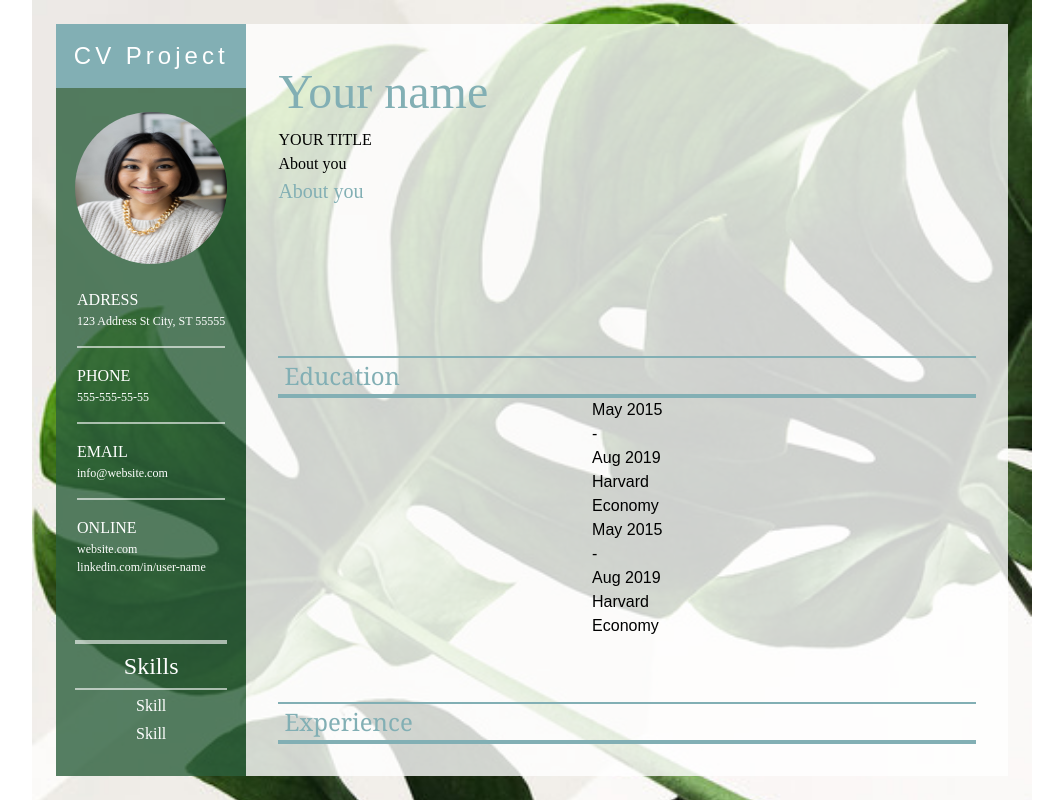
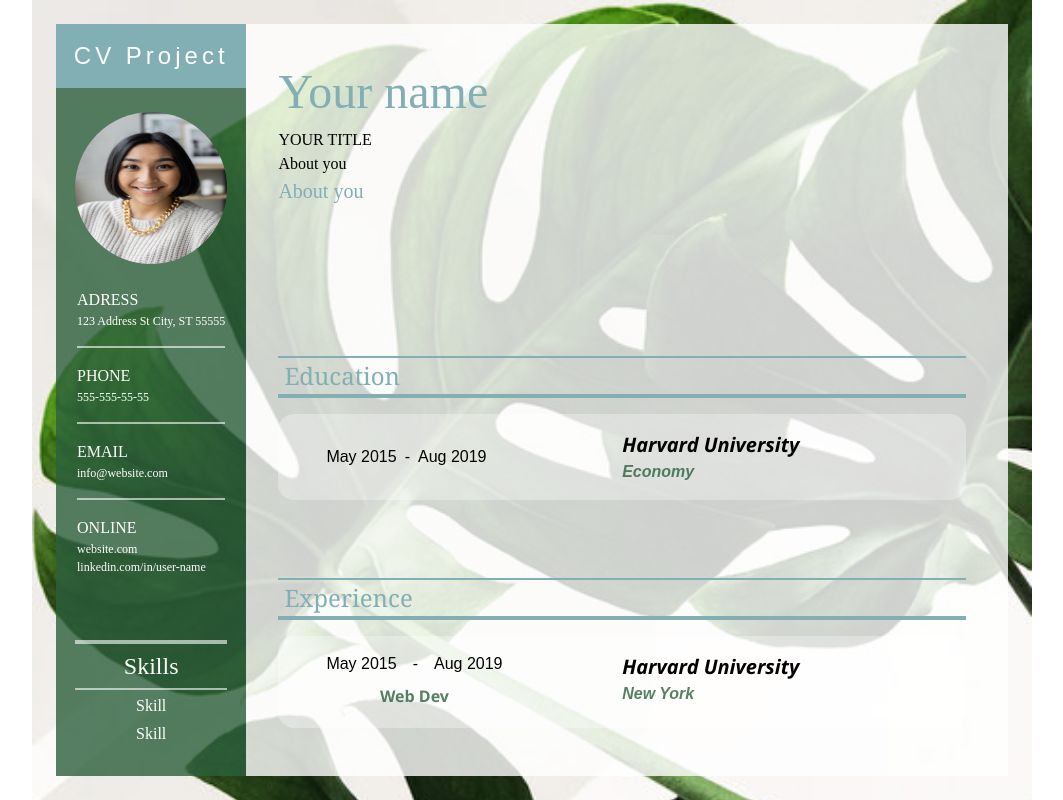
Before and after one commit to VycMajoris/cv-project, a React (Create React App) app: page / in a window 1280 px wide. Shown: the whole page, without its empty margins (108-1171 px from the left). Built offline with nearby package versions, Linux system fonts and the light colour scheme.

Commit message:
Added add button functionality to experience and education fields. Also some minor changes to page behaviour when a lot of fields added.

```diff
--- a/package.json
+++ b/package.json
@@ -6,6 +6,7 @@
     "@testing-library/jest-dom": "^5.16.5",
     "@testing-library/react": "^13.4.0",
     "@testing-library/user-event": "^13.5.0",
+    "nanoid": "^4.0.2",
     "react": "^18.2.0",
     "react-dom": "^18.2.0",
     "react-scripts": "5.0.1",
--- a/src/components/Education.js
+++ b/src/components/Education.js
@@ -2,17 +2,12 @@ import React, { useState } from "react";
 import SectionDivider from "../utils/Section_Divider";
 import AddEducationForm from "../utils/Add_Education_Form";
 import EduFieldContainer from "../utils/Edu_Field_Container";
+import { nanoid } from "nanoid";
 
 export default function Education(props) {
   const [educationFields, setEducationFields] = useState([
     {
-      school: "Harvard",
-      degree: "Economy",
-      startDate: "May 2015",
-      endDate: "Aug 2019",
-    },
-    {
-      school: "Harvard",
+      school: "Harvard University",
       degree: "Economy",
       startDate: "May 2015",
       endDate: "Aug 2019",
@@ -26,8 +21,10 @@ export default function Education(props) {
     }));
   }
 
+  console.log(educationFields);
+
   const fields = educationFields.map((item) => {
-    return <EduFieldContainer field={item} />;
+    return <EduFieldContainer field={item} key={nanoid()} />;
   });
 
   return (
--- a/src/components/Experience.js
+++ b/src/components/Experience.js
@@ -1,14 +1,30 @@
-import React from "react";
+import React, { useState } from "react";
 import SectionDivider from "../utils/Section_Divider";
 import AddExperienceForm from "../utils/Add_Experience_Form";
+import ExpFieldContainer from "../utils/Exp_Field_Container";
+import { nanoid } from "nanoid";
 
 export default function Experience(props) {
+  const [experienceFields, setExperienceFields] = useState([
+    {
+      company: "Harvard University",
+      title: "Web Dev",
+      startDate: "May 2015",
+      endDate: "Aug 2019",
+      location: "New York",
+    },
+  ]);
+
   function handleClick() {
     props.setFormVisibility((prevForm) => ({
       ...prevForm,
       experienceFormVisible: true,
     }));
   }
+
+  const fields = experienceFields.map((item) => {
+    return <ExpFieldContainer field={item} key={nanoid()} />;
+  });
 
   return (
     <div
@@ -23,13 +39,18 @@ export default function Experience(props) {
         sectionName="Experience"
         buttonState={props.buttonState}
       />
+      {fields}
       {props.buttonState.addExperienceBtn && (
         <button onClick={handleClick} className="add-experience-btn">
           ADD
         </button>
       )}
       {props.formVisibility.experienceFormVisible && (
-        <AddExperienceForm setFormVisibility={props.setFormVisibility} />
+        <AddExperienceForm
+          setFormVisibility={props.setFormVisibility}
+          experienceFields={experienceFields}
+          setExperienceFields={setExperienceFields}
+        />
       )}
     </div>
   );
--- a/src/styles/style.css
+++ b/src/styles/style.css
@@ -1,6 +1,7 @@
 :root {
   --earthy-green: rgba(44, 96, 60, 0.8);
   --blue-accent-900: #82AFB4;
+  --blue-accent-400: #cbe4e7;
    --off-white: rgba(255, 255, 255, 0.8);
 }
 
@@ -73,6 +74,7 @@
     background-image: url("../assets/images/background.jpg");
     background-size: cover;
     padding: 1.5rem;
+
 
 
 }
@@ -157,6 +159,8 @@ main {
   display: grid;
   grid-template-rows: 300px repeat(auto-fit, minmax(200px, 1fr));
   padding: 2rem;
+  max-height: 100%;
+  overflow-x: scroll;
 }
 
 .your-name {
@@ -185,13 +189,21 @@ main {
   display: flex;
   flex-direction: column;
   min-width: 100%;
+  max-height: calc((100vh-300px)/2);
   align-items: center;
+  position: relative;
+  padding-right: 10px;
+  overflow-y: scroll;
 
 }
 
 .section-divider {
   min-width: 100%;
-  color: var(--blue-accent-900)
+  color: var(--blue-accent-900);
+  position:sticky;
+  top: 0;
+
+
 }
 
 .section-divider h2 {
@@ -199,9 +211,7 @@ main {
   font-family:Cambria, Cochin, Georgia, Times, 'Times New Roman', serif
 }
 
-.education-container, .experience-container {
-  position: relative;
-}
+
 
 .add-education-btn, .add-experience-btn{
   position: absolute;
@@ -218,7 +228,8 @@ main {
 
 button {
   padding: 0.125rem 0.25rem;
-  background-color: var(--blue-accent-900);
+  margin-right: 0.5rem;
+  background-color:var(--earthy-green);
   color: white;
   border-style: none;
   border-radius: 0.5rem;
@@ -282,3 +293,89 @@ label {
   justify-content: center;
   gap: 1rem;
 }
+
+/************ Edu Container (individual edu fields) ***********/
+
+.edu-container, .exp-container {
+  display: grid;
+  grid-template-columns: repeat(2, minmax(min-content, 1fr));
+  width: 100%;
+  padding: 1rem;
+  margin-bottom: 1rem;
+  margin-top: 1rem;
+  background-color: rgba(255,255,255, 0.3);
+  border-radius: 1rem;
+
+}
+
+.edu-container-left, .exp-container-left {
+  display: flex;
+  align-items: center;
+  gap: 0.5rem;
+  padding-left: 2rem;
+  font-weight: 200;
+}
+
+.exp-container-left {
+  display: flex;
+  flex-direction: column;
+  align-items: center;
+  margin-right: auto;
+}
+
+.school-container, .company-container {
+  font-style: italic;
+    font-weight: 700;
+    font-size: 1.25rem;
+    font-family:'Segoe UI', Tahoma, Geneva, Verdana, sans-serif;
+
+}
+
+.degree-container, .location-container {
+  color: var(--earthy-green);
+  font-weight: 700;
+  font-style: italic;
+}
+
+.exp-dates-container {
+  display: flex;
+  gap: 1rem;
+}
+
+.title-container {
+  margin-inline: auto;
+  color: var(--earthy-green);
+  font-family: 'Segoe UI', Tahoma, Geneva, Verdana, sans-serif;
+  font-weight: 700;
+  margin-bottom: 0.25rem;
+}
+
+/* Scroll bar style */
+
+/* Hide the scrollbar by default */
+::-webkit-scrollbar {
+  width: 0;
+
+}
+
+/* Show the scrollbar when it's active */
+::-webkit-scrollbar-thumb {
+  background-color: var(--earthy-green);
+  border-radius: 10px;
+}
+
+/* Set the track color */
+::-webkit-scrollbar-track {
+  background-color: rgba(255,255,255,0);
+}
+
+/* Set the scrollbar width and height */
+::-webkit-scrollbar {
+  width: 12px;
+  height: 10px;
+}
+
+/* Set the thumb size */
+::-webkit-scrollbar-thumb {
+  height: 50px;
+}
--- a/src/utils/Add_Education_Form.js
+++ b/src/utils/Add_Education_Form.js
@@ -1,5 +1,6 @@
 import React from "react";
 import { useState } from "react";
+import { nanoid } from "nanoid";
 
 export default function AddEducationForm(props) {
   const [educationForm, setEducationForm] = useState({
@@ -24,7 +25,12 @@ export default function AddEducationForm(props) {
     }));
   }
 
-  function addToEducationField() {}
+  function addToEducationField() {
+    props.setEducationFields((prevForm) => {
+      const newEducationForm = { ...educationForm, id: nanoid() };
+      return [...prevForm, newEducationForm];
+    });
+  }
 
   return (
     <form className="forms education-form">
@@ -69,7 +75,9 @@ export default function AddEducationForm(props) {
       <hr></hr>
 
       <div className="form-btn-container">
-        <button type="button">ADD</button>
+        <button type="button" onClick={addToEducationField}>
+          ADD
+        </button>
         <button type="button" onClick={handleClick}>
           CLOSE
         </button>
--- a/src/utils/Add_Experience_Form.js
+++ b/src/utils/Add_Experience_Form.js
@@ -1,5 +1,6 @@
 import React from "react";
 import { useState } from "react";
+import { nanoid } from "nanoid";
 
 export default function AddExperienceForm(props) {
   const [experienceForm, setExperienceForm] = useState({
@@ -23,6 +24,13 @@ export default function AddExperienceForm(props) {
       ...prevForm,
       experienceFormVisible: false,
     }));
+  }
+
+  function addToExperienceField() {
+    props.setExperienceFields((prevForm) => {
+      const newExperienceForm = { ...experienceForm, id: nanoid() };
+      return [...prevForm, newExperienceForm];
+    });
   }
 
   return (
@@ -75,7 +83,9 @@ export default function AddExperienceForm(props) {
         id="location"
       />
       <div className="form-btn-container">
-        <button type="button">ADD</button>
+        <button type="button" onClick={addToExperienceField}>
+          ADD
+        </button>
         <button type="button" onClick={handleClick}>
           CLOSE
         </button>
--- /dev/null
+++ b/src/utils/Exp_Field_Container.js
@@ -0,0 +1,21 @@
+import React, { useState } from "react";
+
+export default function ExpFieldContainer(props) {
+  return (
+    <div className="exp-container">
+      <div className="exp-container-left">
+        <div className="exp-dates-container">
+          <div className="start-date-container">{props.field.startDate}</div>
+          <div> - </div>
+          <div className="end-date-container">{props.field.endDate}</div>
+        </div>
+
+        <div className="title-container">{props.field.title}</div>
+      </div>
+      <div className="exp-container-right">
+        <div className="company-container">{props.field.company}</div>
+        <div className="location-container">{props.field.location}</div>
+      </div>
+    </div>
+  );
+}
```
Also changed, not shown: 1 other file (tests, documents, lock files or other folders).
